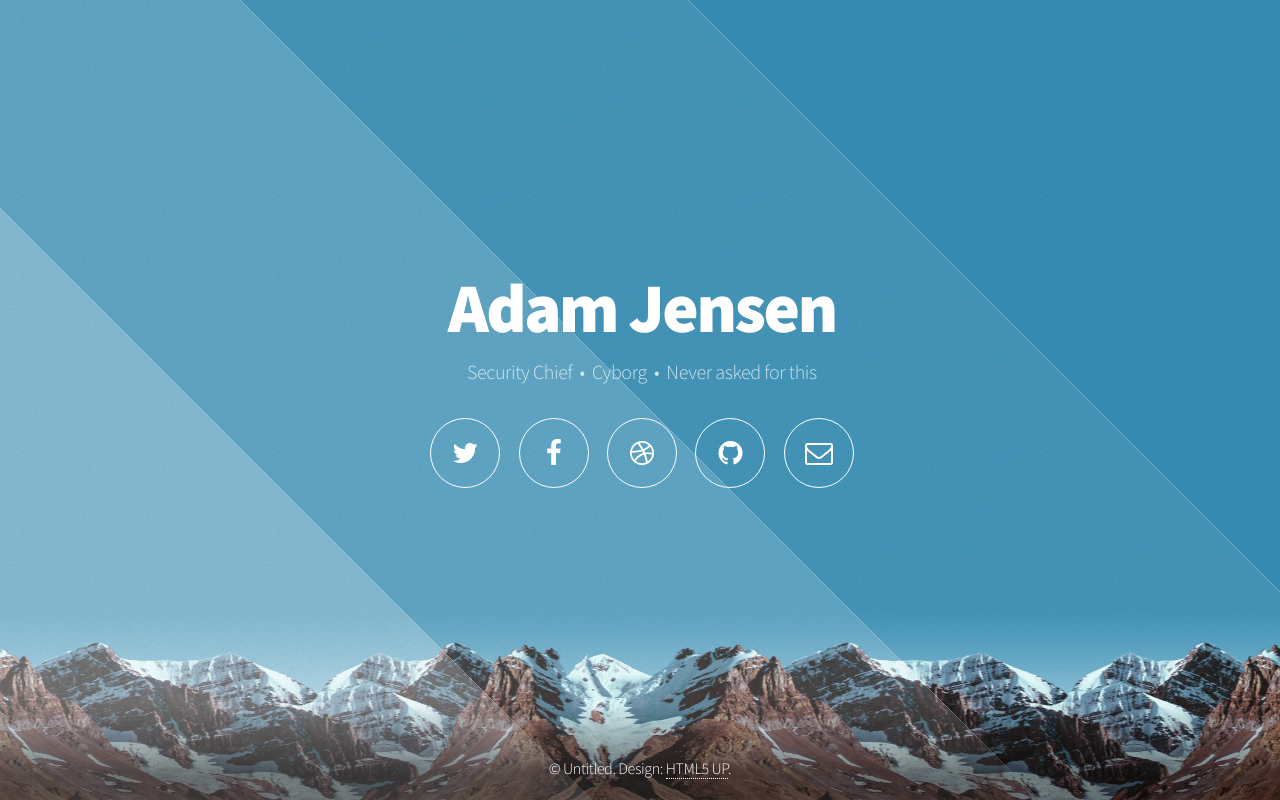
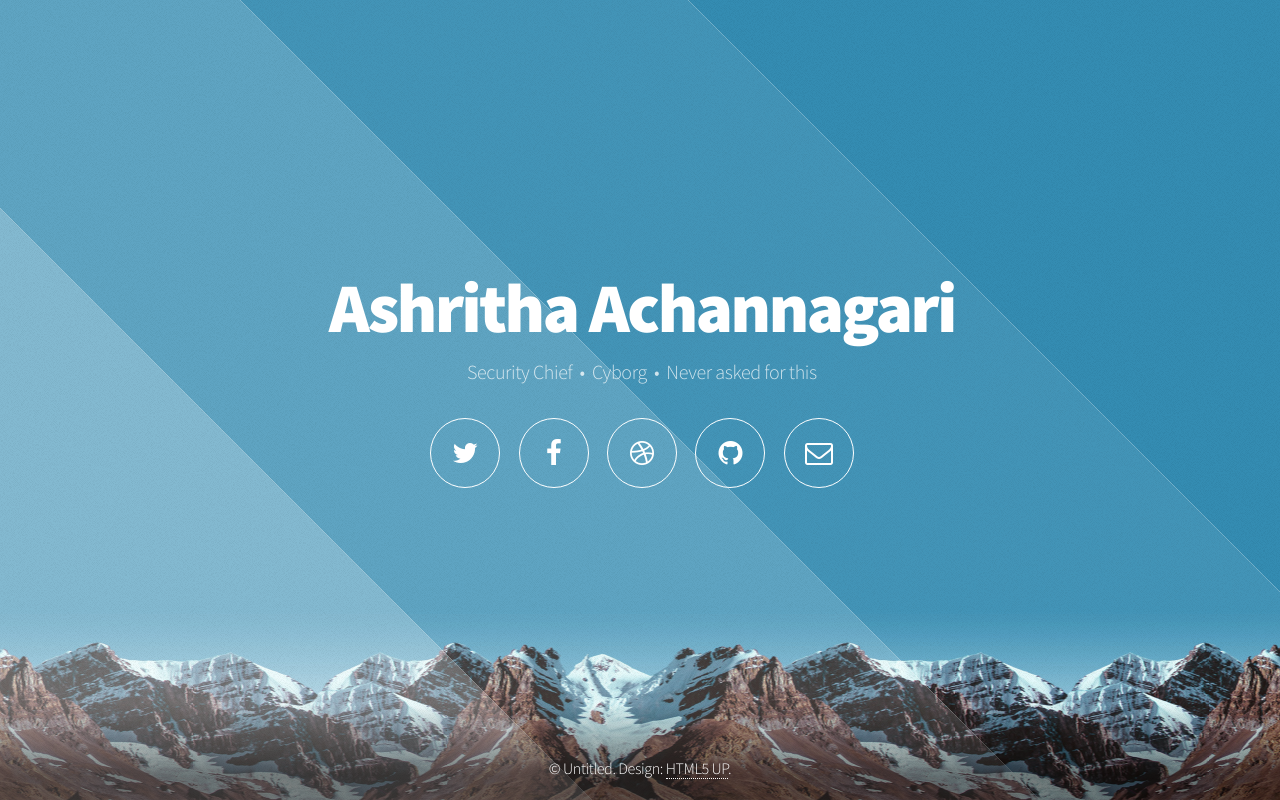
Before and after one commit to Ashritha114/ashritha1.github.io, a plain HTML site: page index.html in a window 1280 px wide. Drawn offline with Linux system fonts and the light colour scheme.

Commit message:
Update index.html

```diff
--- a/index.html
+++ b/index.html
@@ -30,7 +30,7 @@
 
 				<!-- Header -->
 					<header id="header">
-						<h1>Adam Jensen</h1>
+						<h1>Ashritha Achannagari</h1>
 						<p>Security Chief &nbsp;&bull;&nbsp; Cyborg &nbsp;&bull;&nbsp; Never asked for this</p>
 						<nav>
 							<ul>
```
